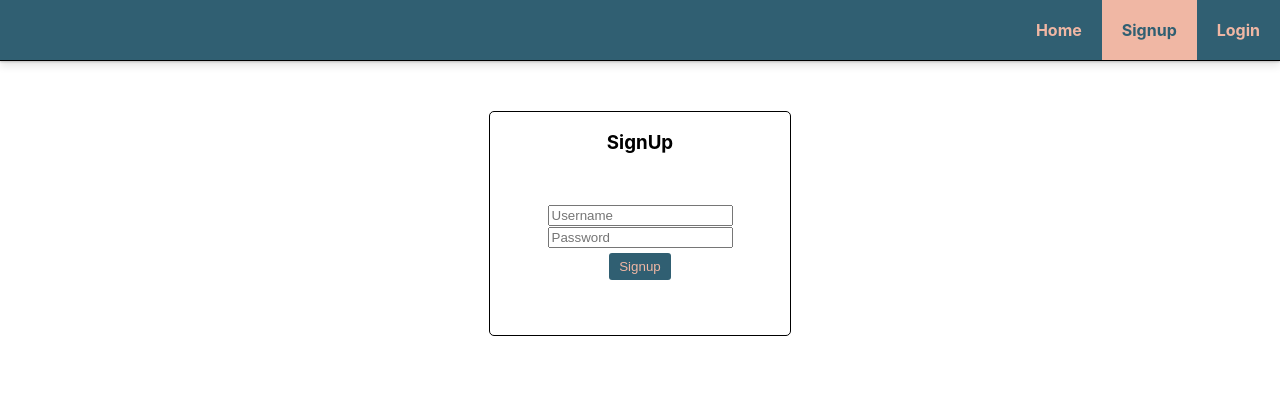
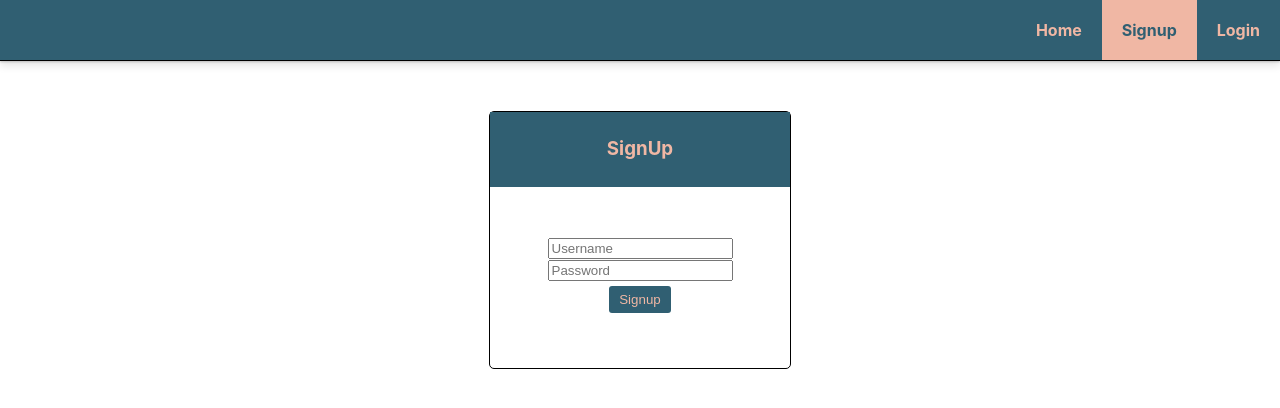
Before and after one commit to better-friend/better-friend-client, a React (Create React App) app: page /signup in a window 1280 px wide. Shown: the top 408 px of the page. Built offline with nearby package versions, Linux system fonts and the light colour scheme.

Commit message:
Added more global styling

```diff
--- a/src/App.css
+++ b/src/App.css
@@ -1,3 +1,13 @@
+/* GLOBAL STYLING */
+
+h3 {
+  background: #305f72;
+  color: #f0b7a4;
+  margin: 0px;
+  height: 25px;
+  padding: 25px;
+}
+
 .App {
   text-align: center;
 }
@@ -26,3 +36,9 @@
   color: #305f72;
   padding: 20px;
 }
+
+.navBar h1 {
+  margin: 0 auto;
+  max-width: 100%;
+  color: #f0b7a4;
+}
```
